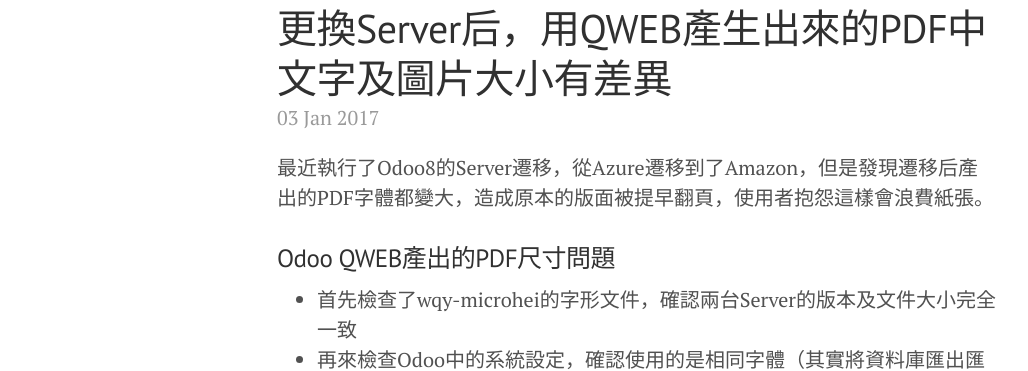
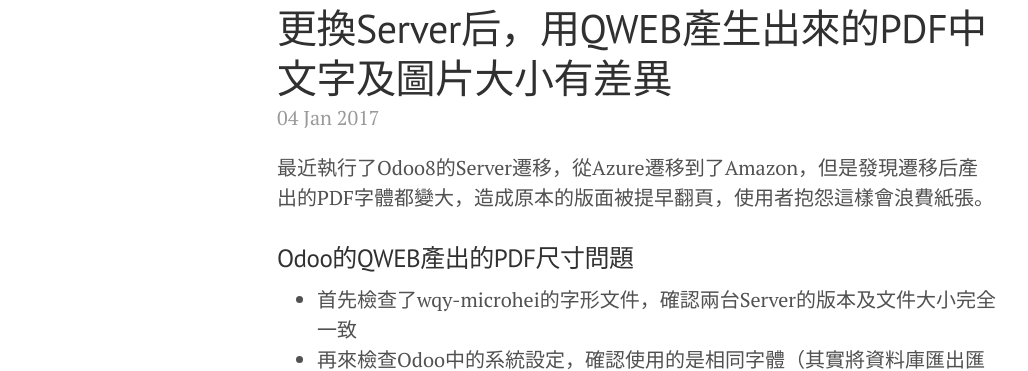
Before and after one commit to retailscm/retailscm-retailscm.github.io, a Jekyll site: the page built from _posts/2017-01-04-odoo-qweb-fontsize.md, in a window 1280 px wide. Shown: the part 129-500 px from the top of the page, without its empty margins (3-1031 px from the left). Built offline with Jekyll 4.4.1, drawn with Linux system fonts in a browser that asks for light colours.

Commit message:
change new filename

```diff
--- a/_posts/2017-01-03-odoo-font-size-issue.md
+++ b/_posts/2017-01-04-odoo-qweb-fontsize.md
@@ -5,7 +5,7 @@ title: 更換Server后，用QWEB產生出來的PDF中文字及圖片大小有差
 
 最近執行了Odoo8的Server遷移，從Azure遷移到了Amazon，但是發現遷移后產出的PDF字體都變大，造成原本的版面被提早翻頁，使用者抱怨這樣會浪費紙張。
 
-### Odoo QWEB產出的PDF尺寸問題
+### Odoo的QWEB產出的PDF尺寸問題
 
 * 首先檢查了wqy-microhei的字形文件，確認兩台Server的版本及文件大小完全一致
 * 再來檢查Odoo中的系統設定，確認使用的是相同字體（其實將資料庫匯出匯入，這裡應該是不會有差異的）
```
